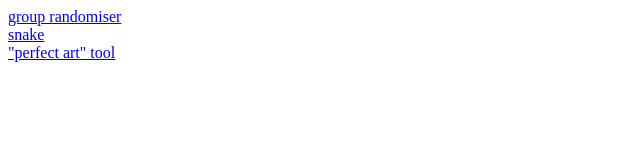
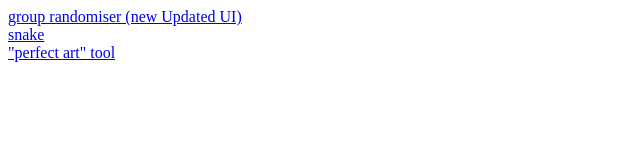
Before and after one commit to Kami-Kid/collection, a plain HTML site: page index.html in a window 1280 px wide. Shown: the whole page, without its empty margins (0-640 px from the left). Drawn offline with Linux system fonts and the light colour scheme.

Commit message:
Update index.html

```diff
--- a/index.html
+++ b/index.html
@@ -2,7 +2,7 @@
 <head><title>my collection</title></head>
 <body>
 
-  <a href="/school-project">group randomiser</br>
+  <a href="/school-project">group randomiser (new Updated UI)</br>
   <a href="/snake">snake</br>
   <a href="/workfromschool">"perfect art" tool</br>
 
```
